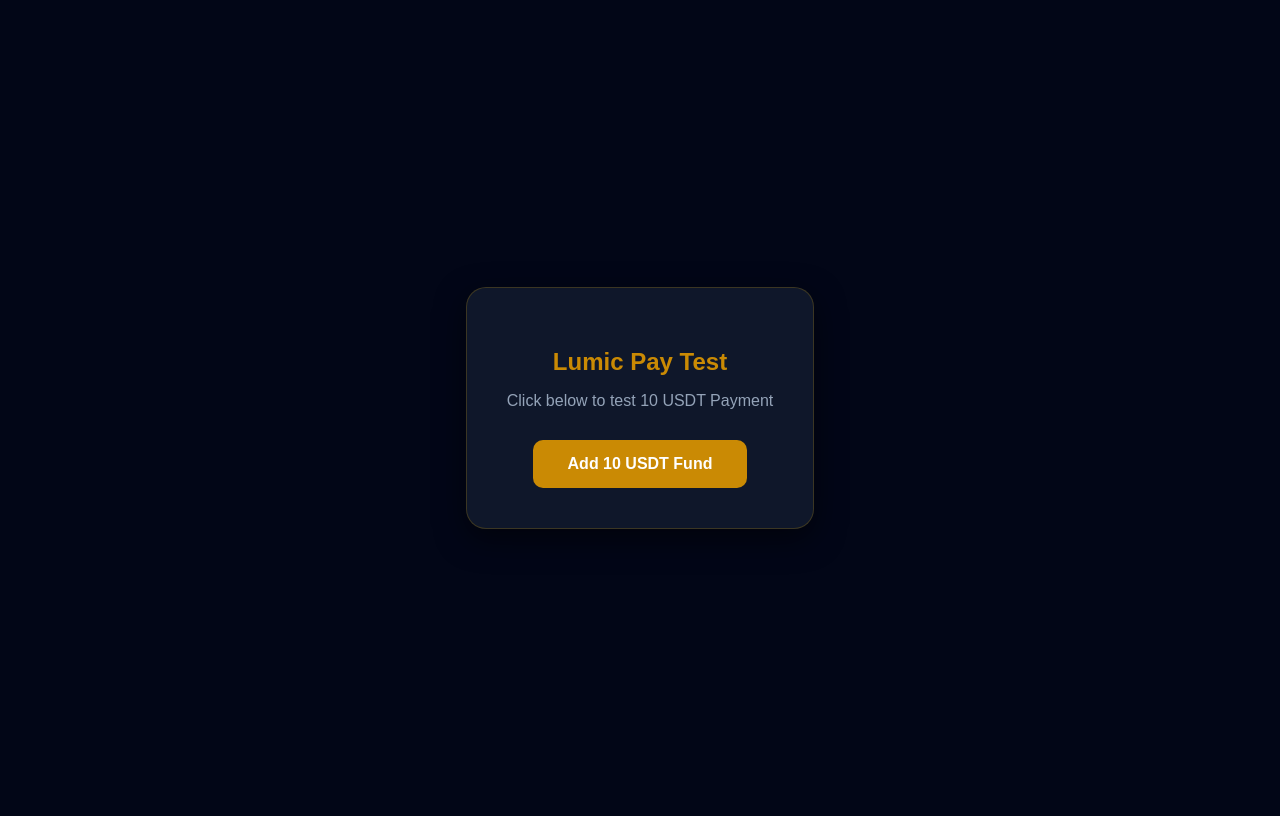
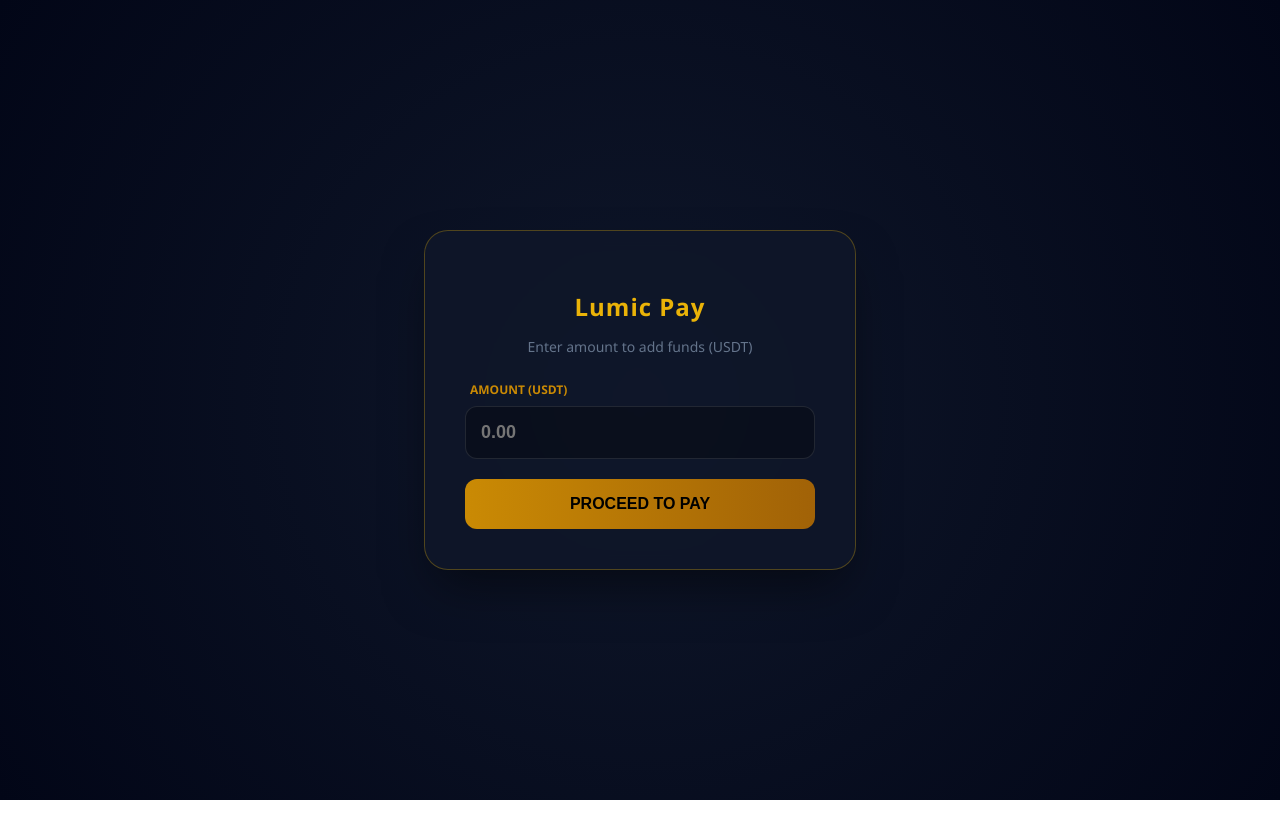
Before and after one commit to lumicsoft/gatway, a plain HTML site: page index.html in a window 1280 px wide. Drawn offline with Linux system fonts and the light colour scheme.

Commit message:
Update index.html

```diff
--- a/index.html
+++ b/index.html
@@ -3,44 +3,126 @@
 <head>
     <meta charset="UTF-8">
     <meta name="viewport" content="width=device-width, initial-scale=1.0">
-    <title>Merchant Payment Test</title>
+    <title>Lumic Gateway | Dynamic Deposit</title>
 
     <script src="https://lumicsoft.online/lumic-sdk.js"></script>
 
     <style>
-        body { font-family: sans-serif; display: flex; justify-content: center; align-items: center; height: 100vh; background: #020617; color: white; }
-        .card { background: #0f172a; padding: 40px; border-radius: 20px; border: 1px solid rgba(234, 179, 8, 0.2); box-shadow: 0 10px 30px rgba(0,0,0,0.5); text-align: center; }
-        h2 { color: #ca8a04; margin-bottom: 10px; }
-        p { color: #94a3b8; margin-bottom: 30px; }
-        button { background: #ca8a04; color: white; border: none; padding: 15px 35px; border-radius: 10px; cursor: pointer; font-size: 16px; font-weight: bold; transition: all 0.3s; }
-        button:hover { background: #eab308; transform: translateY(-2px); box-shadow: 0 5px 15px rgba(202, 138, 4, 0.4); }
+        body {
+            font-family: 'Segoe UI', Tahoma, Geneva, Verdana, sans-serif;
+            display: flex;
+            justify-content: center;
+            align-items: center;
+            height: 100vh;
+            margin: 0;
+            background: radial-gradient(circle at center, #0f172a 0%, #020617 100%);
+            color: white;
+        }
+        .card {
+            background: rgba(15, 23, 42, 0.8);
+            padding: 40px;
+            border-radius: 24px;
+            border: 1px solid rgba(234, 179, 8, 0.3);
+            box-shadow: 0 25px 50px -12px rgba(0, 0, 0, 0.5);
+            text-align: center;
+            width: 100%;
+            max-width: 350px;
+            backdrop-filter: blur(10px);
+        }
+        h2 { color: #eab308; margin-bottom: 5px; letter-spacing: 1px; }
+        p { color: #64748b; font-size: 14px; margin-bottom: 25px; }
+
+        .input-group {
+            margin-bottom: 20px;
+            text-align: left;
+        }
+        label {
+            display: block;
+            font-size: 12px;
+            text-transform: uppercase;
+            color: #ca8a04;
+            font-weight: bold;
+            margin-bottom: 8px;
+            margin-left: 5px;
+        }
+        input {
+            width: 100%;
+            padding: 15px;
+            background: rgba(0, 0, 0, 0.3);
+            border: 1px solid rgba(255, 255, 255, 0.1);
+            border-radius: 12px;
+            color: #eab308;
+            font-size: 18px;
+            font-weight: bold;
+            outline: none;
+            box-sizing: border-box;
+            transition: all 0.3s;
+        }
+        input:focus {
+            border-color: #eab308;
+            background: rgba(0, 0, 0, 0.5);
+            box-shadow: 0 0 15px rgba(234, 179, 8, 0.2);
+        }
+
+        button {
+            background: linear-gradient(to right, #ca8a04, #a16207);
+            color: black;
+            border: none;
+            width: 100%;
+            padding: 16px;
+            border-radius: 12px;
+            cursor: pointer;
+            font-size: 16px;
+            font-weight: 900;
+            text-transform: uppercase;
+            transition: all 0.4s;
+        }
+        button:hover {
+            transform: translateY(-3px);
+            box-shadow: 0 10px 20px rgba(202, 138, 4, 0.4);
+            filter: brightness(1.2);
+        }
+        button:active { transform: translateY(0); }
     </style>
 </head>
 <body>
 
     <div class="card">
-        <h2>Lumic Pay Test</h2>
-        <p>Click below to test 10 USDT Payment</p>
+        <h2>Lumic Pay</h2>
+        <p>Enter amount to add funds (USDT)</p>
 
-        <button onclick="payNow()">Add 10 USDT Fund</button>
+        <div class="input-group">
+            <label>Amount (USDT)</label>
+            <input type="number" id="depositAmount" placeholder="0.00" min="1" step="0.1">
+        </div>
+
+        <button onclick="payNow()">Proceed to Pay</button>
     </div>
 
     <script>
         function payNow() {
-            // Check if SDK is loaded
-            if (typeof LumicPay === 'undefined') {
-                alert("Error: Lumic SDK load nahi hui. Kripya internet check karein ya path sahi karein.");
+            // 1. Amount Fetch karein
+            const amountInput = document.getElementById('depositAmount').value;
+
+            // 2. Validation
+            if (!amountInput || amountInput <= 0) {
+                alert("Kripya valid amount enter karein!");
                 return;
             }
 
-            // SDK Call
+            // 3. Check if SDK is loaded
+            if (typeof LumicPay === 'undefined') {
+                alert("Error: Lumic SDK load nahi hui. Path check karein.");
+                return;
+            }
+
+            // 4. SDK Call with Dynamic Amount
             LumicPay.open({
-                amount: "10.00",
-                orderId: "GG01_" + Math.floor(Math.random() * 1000),
-                // Merchant Proxy Address (Jo aapne image mein dikhaya tha)
+                amount: parseFloat(amountInput).toFixed(2), // 2 decimal tak fix
+                orderId: "LMC_" + Date.now(), // Unique Order ID time ke saath
                 merchantProxy: "0x1C5F9e1512FaB6591f670987CCE24cCe2D189264",
                 onSuccess: function() {
-                    alert("SUCCESS: Payment received! Merchant site updating...");
+                    alert("SUCCESS: " + amountInput + " USDT Deposit Successful!");
                     window.location.reload();
                 }
             });
```
